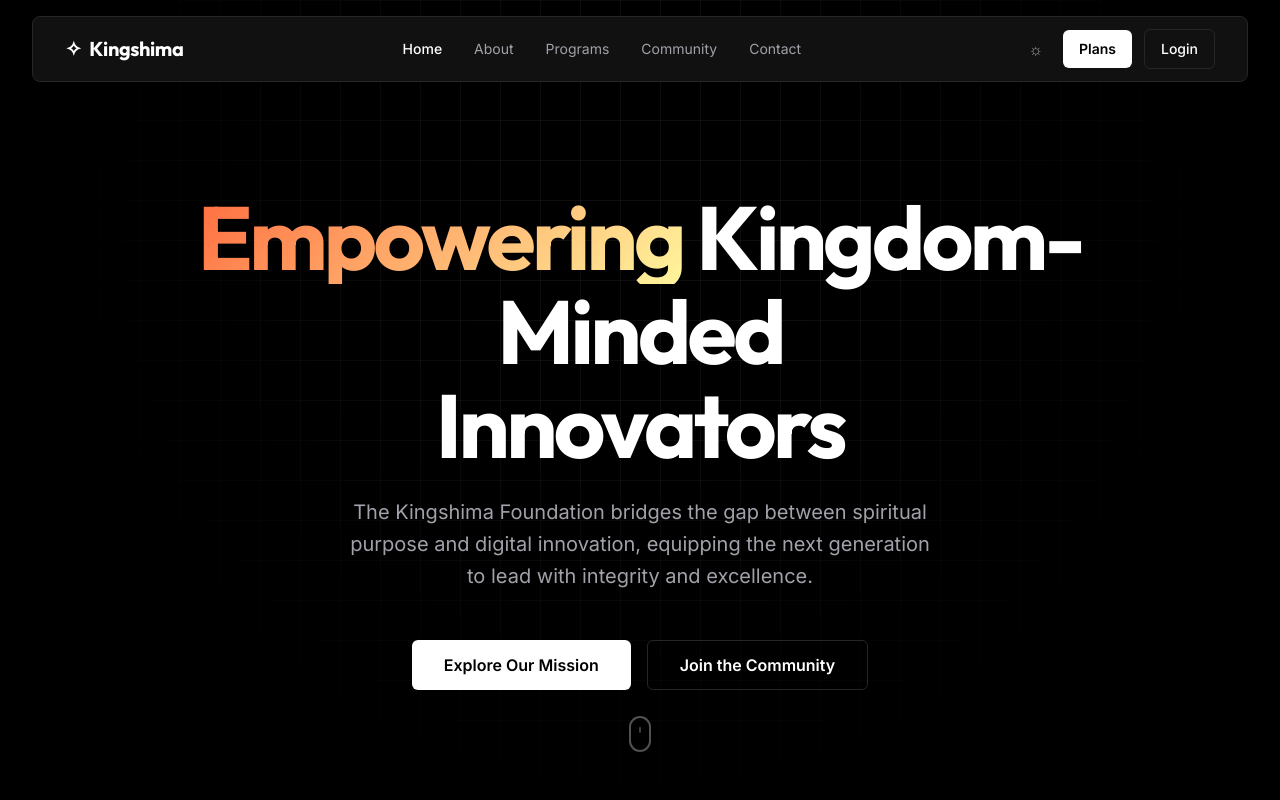
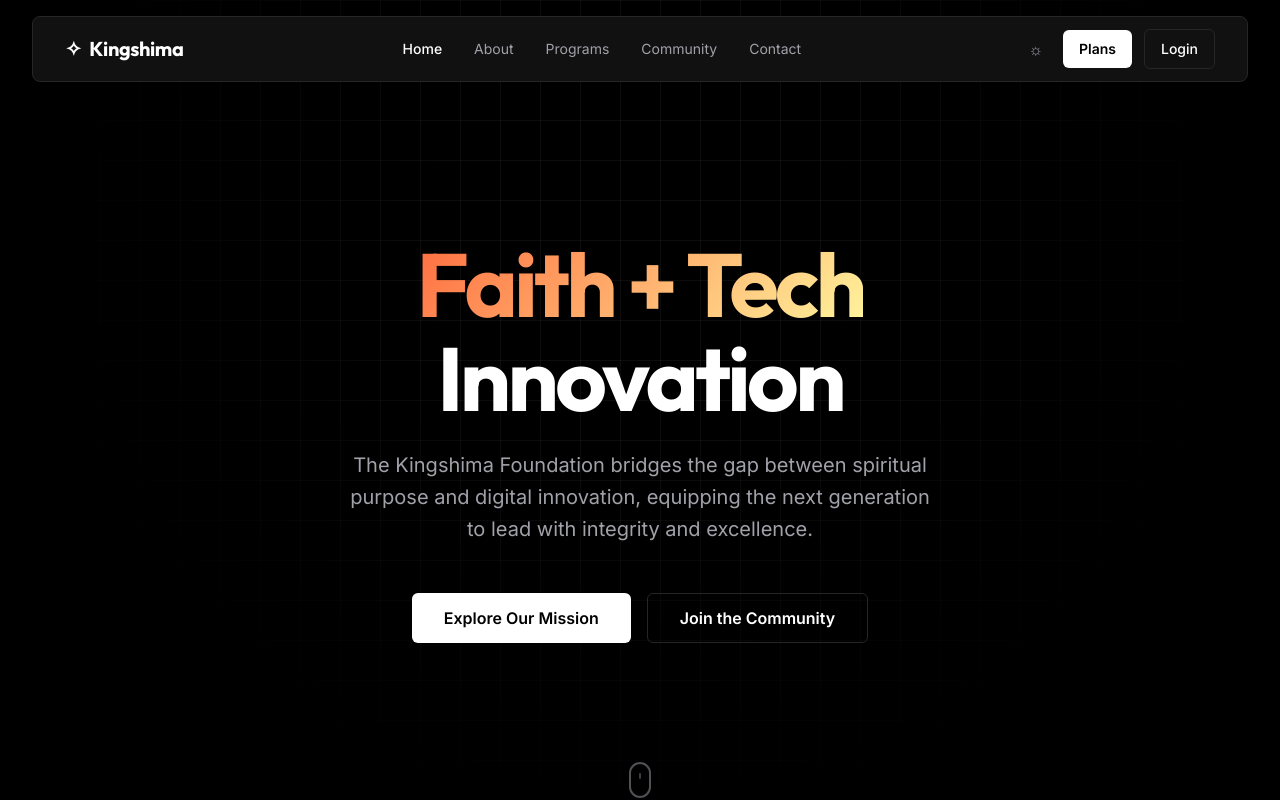
Before and after one commit to Fale1278/Kingshima, a React (Vite) app: page / in a window 1280 px wide. Shown: the top 800 px of the page. Built offline with nearby package versions, Linux system fonts and the light colour scheme.

Commit message:
adjusted mouse

```diff
--- a/src/components/Hero.jsx
+++ b/src/components/Hero.jsx
@@ -8,8 +8,8 @@ const Hero = () => {
 
       <div className={styles.content}>
         <h1 className={styles.title}>
-          <span className={styles.highlight}>Empowering</span> Kingdom-Minded<br />
-          Innovators
+          <span className={styles.highlight}>Faith + Tech</span><br />
+          Innovation
         </h1>
         <p className={styles.subtitle}>
           The Kingshima Foundation bridges the gap between spiritual purpose and digital innovation, equipping the next generation to lead with integrity and excellence.
--- a/src/components/Hero.module.css
+++ b/src/components/Hero.module.css
@@ -111,7 +111,7 @@
 
 .scrollIndicator {
   position: absolute;
-  bottom: 3rem;
+  bottom: .1rem;
   left: 50%;
   transform: translateX(-50%);
   opacity: 0.5;
```
